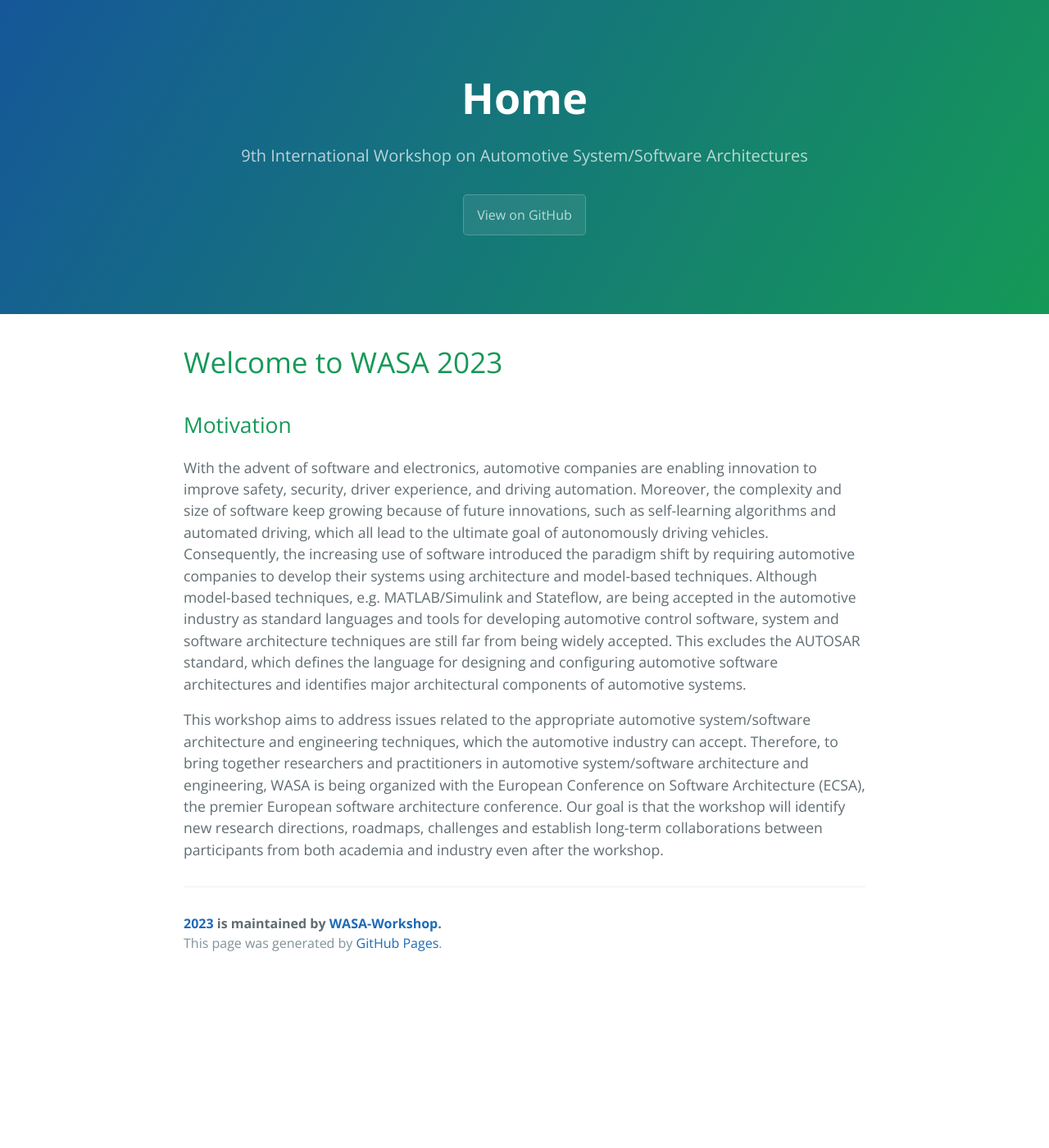
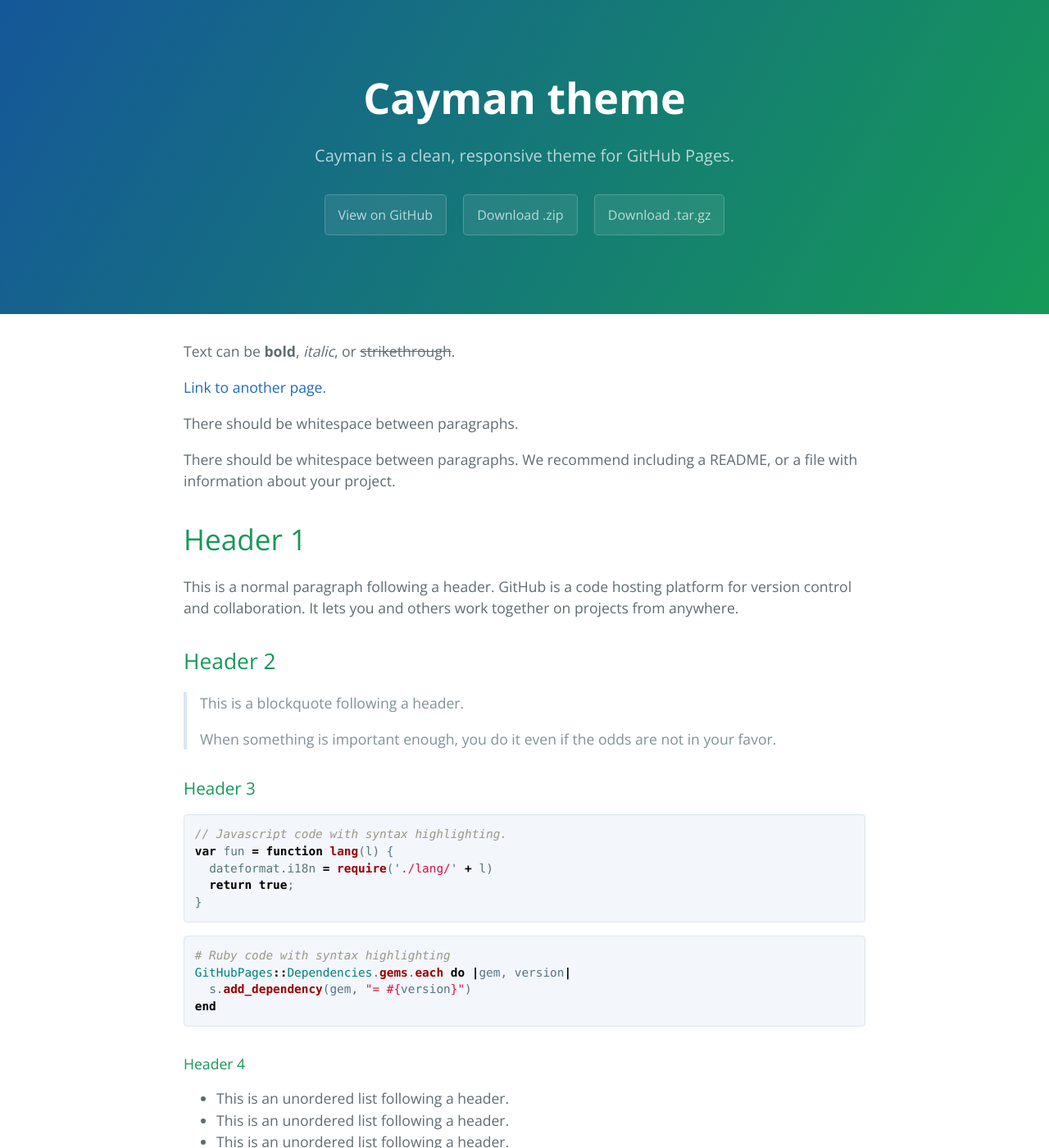
Before and after one commit to WASA-Workshop/2023, a Jekyll site: the page built from index.md, in a window 1280 px wide and 1400 px high. Shown: the whole window at 82% size. Built offline with Jekyll 4.4.1, drawn with Linux system fonts in a browser that asks for light colours; some of the changed text lies outside the part shown.

Commit message:
new version

````diff
--- a/_config.yml
+++ b/_config.yml
@@ -1,41 +1,5 @@
-remote_theme: pages-themes/cayman@v0.2.0
-plugins:
-- jekyll-remote-theme # add this line to the plugins list if you already have one
-# Site settings
-# title appears in the header
-title: ASE Workshop 2023
-# description and keywords for meta tags
-description: "9th International Workshop on Automotive System/Software Architectures
-"
-keywords: "workshops, automotive, software engineering, software architecture, system architecture"
-
-# author settings for cc-by, appears in the footer
-author: Stefan Kugele
-pub_year: 2023
-github_username: stefankugele
-
-# add the full url for the github repository
-repo: "https://github.com/WASA-Workshop/2023/"
-
-# site urls
-# add the url for the domain,
-# on gh-pages follow the pattern: https://username.github.io
-url: https://wasa-workshop.github.io
-# add subsection of the domain,
-# on gh-pages this is a / followed by the name of the repository
-baseurl: /2023
-
-# add google analytics if desired (optional)
-# if blank, it will be ignored
-# use JEKYLL_ENV=production on build command
+title: Cayman theme
+description: Cayman is a clean, responsive theme for GitHub Pages.
+show_downloads: true
 google_analytics:
-
-# defaults (to simplify front matter)
-defaults:
-  - scope:
-      path: ""
-    values:
-      layout: default
-
-# Build settings
-markdown: kramdown
+theme: jekyll-theme-cayman
--- a/css/main.scss
+++ /dev/null
@@ -1,62 +0,0 @@
----
-# front matter
----
-
-/* basic color customizations */
-$border-color: #424242;
-$link-color: #2a7ae2 !default;
-$active-color: #2a7ae2;
-$text-color:#111 !default;
-$headings-color: #111;
-$background-color: #fdfdfd !default;
-
-/* font base */
-@font-face {
-  font-family: 'Noto Sans';
-  src:  url('fonts/notosans-regular-webfont.woff') format('woff');
-}
-@font-face {
-  font-family: 'Source Code Pro';
-  src:  url('fonts/sourcecodepro-regular-webfont.woff') format('woff');
-}
-$base-font-family: 'Noto Sans', Helvetica, Arial, sans-serif !default;
-$code-font-family: 'Source Code Pro', monospace;
-
-/* layout base */
-$base-font-size:   16px !default;
-$base-font-weight: 400 !default;
-$small-font-size:  $base-font-size * 0.875 !default;
-$base-line-height: 1.5 !default;
-
-$spacing-unit:     30px !default;
-
-
-$grey-color:       #828282 !default;
-$grey-color-light: lighten($grey-color, 40%) !default;
-$grey-color-dark:  darken($grey-color, 25%) !default;
-
-// Width of the content area
-$content-width:    800px !default;
-
-$on-palm:          600px !default;
-$on-laptop:        800px !default;
-
-// Use media queries like this:
-// @include media-query($on-palm) {
-//   .wrapper {
-//     padding-right: $spacing-unit / 2;
-//     padding-left: $spacing-unit / 2;
-//   }
-// }
-@mixin media-query($device) {
-  @media screen and (max-width: $device) {
-    @content;
-  }
-}
-
-// Import partials.
-@import
-  "base",
-  "layout",
-  "custom"
-;
--- a/index.md
+++ b/index.md
@@ -1,12 +1,123 @@
 ---
-title: Home
+layout: default
 ---
 
-# Welcome to WASA 2023
+Text can be **bold**, _italic_, or ~~strikethrough~~.
 
-## Motivation
+[Link to another page](./another-page.html).
 
-With the advent of software and electronics, automotive companies are enabling innovation to improve safety, security, driver experience, and driving automation. Moreover, the complexity and size of software keep growing because of future innovations, such as self-learning algorithms and automated driving, which all lead to the ultimate goal of autonomously driving vehicles. Consequently, the increasing use of software introduced the paradigm shift by requiring automotive companies to develop their systems using architecture and model-based techniques. Although model-based techniques, e.g. MATLAB/Simulink and Stateflow, are being accepted in the automotive industry as standard languages and tools for developing automotive control software, system and software architecture techniques are still far from being widely accepted. This excludes the AUTOSAR standard, which defines the language for designing and configuring automotive software architectures and identifies major architectural components of automotive systems.
+There should be whitespace between paragraphs.
+
+There should be whitespace between paragraphs. We recommend including a README, or a file with information about your project.
+
+# Header 1
+
+This is a normal paragraph following a header. GitHub is a code hosting platform for version control and collaboration. It lets you and others work together on projects from anywhere.
+
+## Header 2
+
+> This is a blockquote following a header.
+>
+> When something is important enough, you do it even if the odds are not in your favor.
+
+### Header 3
+
+```js
+// Javascript code with syntax highlighting.
+var fun = function lang(l) {
+  dateformat.i18n = require('./lang/' + l)
+  return true;
+}
+```
+
+```ruby
+# Ruby code with syntax highlighting
+GitHubPages::Dependencies.gems.each do |gem, version|
+  s.add_dependency(gem, "= #{version}")
+end
+```
+
+#### Header 4
+
+*   This is an unordered list following a header.
+*   This is an unordered list following a header.
+*   This is an unordered list following a header.
+
+##### Header 5
+
+1.  This is an ordered list following a header.
+2.  This is an ordered list following a header.
+3.  This is an ordered list following a header.
+
+###### Header 6
+
+| head1        | head two          | three |
+|:-------------|:------------------|:------|
+| ok           | good swedish fish | nice  |
+| out of stock | good and plenty   | nice  |
+| ok           | good `oreos`      | hmm   |
+| ok           | good `zoute` drop | yumm  |
+
+### There's a horizontal rule below this.
+
+* * *
+
+### Here is an unordered list:
+
+*   Item foo
+*   Item bar
+*   Item baz
+*   Item zip
+
+### And an ordered list:
+
+1.  Item one
+1.  Item two
+1.  Item three
+1.  Item four
+
+### And a nested list:
+
+- level 1 item
+  - level 2 item
+  - level 2 item
+    - level 3 item
+    - level 3 item
+- level 1 item
+  - level 2 item
+  - level 2 item
+  - level 2 item
+- level 1 item
+  - level 2 item
+  - level 2 item
+- level 1 item
+
+### Small image
+
+![Octocat](https://github.githubassets.com/images/icons/emoji/octocat.png)
+
+### Large image
+
+![Branching](https://guides.github.com/activities/hello-world/branching.png)
 
 
-This workshop aims to address issues related to the appropriate automotive system/software architecture and engineering techniques, which the automotive industry can accept. Therefore, to bring together researchers and practitioners in automotive system/software architecture and engineering, WASA is being organized with the European Conference on Software Architecture (ECSA), the premier European software architecture conference. Our goal is that the workshop will identify new research directions, roadmaps, challenges and establish long-term collaborations between participants from both academia and industry even after the workshop.
+### Definition lists can be used with HTML syntax.
+
+<dl>
+<dt>Name</dt>
+<dd>Godzilla</dd>
+<dt>Born</dt>
+<dd>1952</dd>
+<dt>Birthplace</dt>
+<dd>Japan</dd>
+<dt>Color</dt>
+<dd>Green</dd>
+</dl>
+
+```
+Long, single-line code blocks should not wrap. They should horizontally scroll if they are too long. This line should be long enough to demonstrate this.
+```
+
+```
+The final element.
+```
````
Also changed, not shown: 0-programm.md (deleted, +0 -6 lines), 1-call-for-papers.md (deleted, +0 -38 lines), 1-registrierung.md (deleted, +0 -6 lines), 2-programmkomitee.md (deleted, +0 -8 lines), 3-historie.md (deleted, +0 -9 lines), 404.html (deleted, +0 -22 lines), css/fonts/notosans-SIL Open Font License.txt (deleted, +0 -43 lines), css/fonts/sourcecodepro-OFL.txt (deleted, +0 -93 lines), README.md (added), css/fonts/notosans-regular-webfont.woff (deleted), css/fonts/sourcecodepro-regular-webfont.woff (deleted), favicon.ico (deleted), 1 other file.
